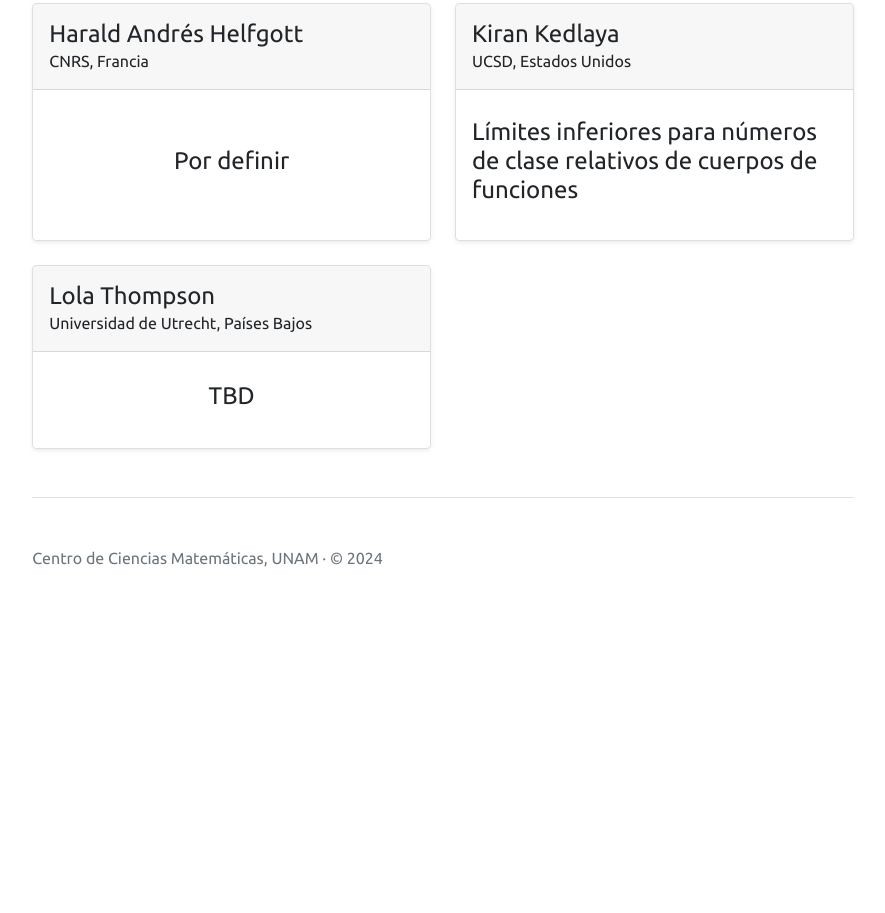
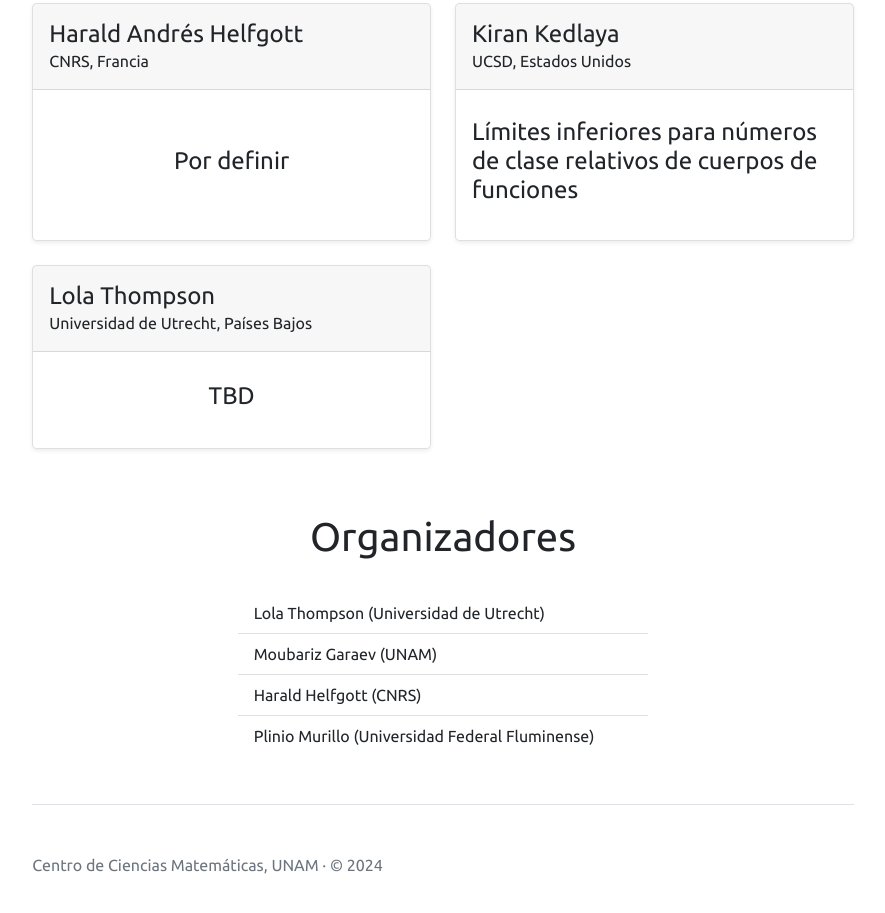
Before and after one commit to lugetego/birs-cmo-web-old, a plain HTML site: page index.html in a window 1280 px wide. Shown: the part 1806-2719 px from the top of the page, without its empty margins (197-1082 px from the left). Before the commit the page ends 2472 px from the top, so only its background shows below. Drawn offline with nearby package versions, Linux system fonts and the light colour scheme; files whose address does not match are found by name.

Commit message:
Commit inicial

```diff
--- a/index.html
+++ b/index.html
@@ -200,6 +200,18 @@
                 </div>
             </div>
         </div>
+        <div class="pricing-header p-3 pb-md-4 mx-auto text-center mt-5">
+            <h4 class=" display-6 fw-normal text-body-emphasis">Organizadores</h4>
+        </div>
+
+        <div class="col-6 mx-auto">
+        <ul class="list-group list-group-flush">
+            <li class="list-group-item">Lola Thompson (Universidad de Utrecht)</li>
+            <li class="list-group-item">Moubariz Garaev (UNAM)</li>
+            <li class="list-group-item">Harald Helfgott (CNRS)</li>
+            <li class="list-group-item">Plinio Murillo (Universidad Federal Fluminense)</li>
+        </ul>
+        </div>
 
 
 
```
